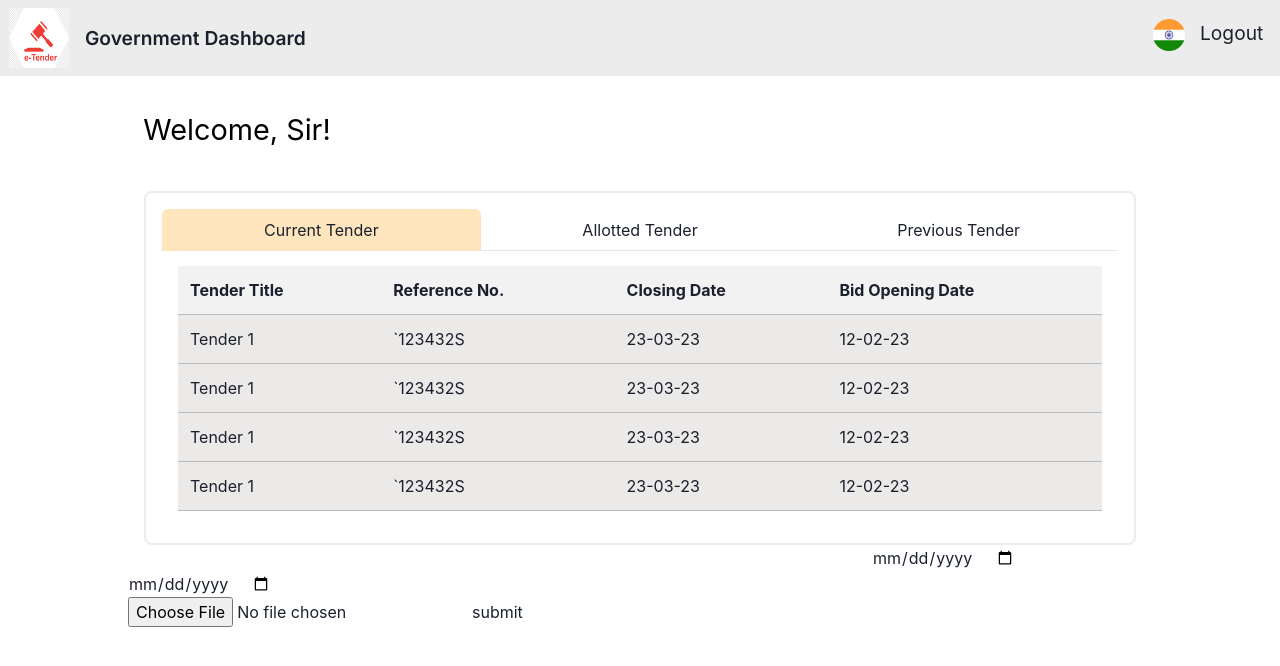
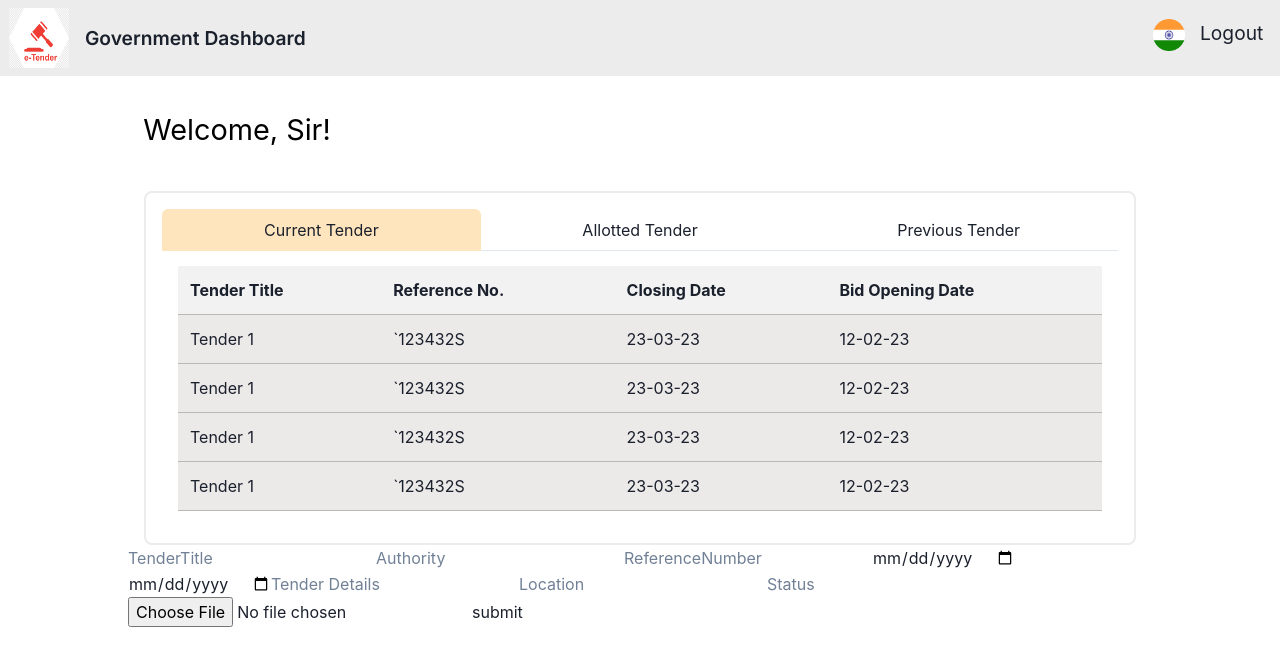
Before and after one commit to Abhiroop-Singh/Mini-Project, a React (Create React App) app in the folder client/: page /gov in a window 1280 px wide. Shown: the top 666 px of the page. Built offline with nearby package versions, Linux system fonts and the light colour scheme.

Commit message:
axios method

```diff
--- a/client/package.json
+++ b/client/package.json
@@ -11,6 +11,7 @@
     "@testing-library/react": "^13.4.0",
     "@testing-library/user-event": "^13.5.0",
     "@types/jquery": "^3.5.16",
+    "axios": "^1.4.0",
     "express": "^4.18.2",
     "framer-motion": "^10.9.1",
     "jquery": "^3.6.4",
--- a/client/src/components/GovDashboard/GovDashboard.jsx
+++ b/client/src/components/GovDashboard/GovDashboard.jsx
@@ -1,4 +1,5 @@
 import React,{useState} from "react";
+import axios from 'axios';
 import "./GovDashboard.css";
 import {
   Box,
@@ -22,6 +23,7 @@ const [bidClosingDate, setBidClosingDate] = useState("");
 const [tenderDetails, setTenderDetails] = useState("");
 const [location, setLocation] = useState("");
 const [status, setStatus] = useState("");
+const [pdfUpload,setPdfUpload] = useState("");
 
 
 const handleChange=(e)=>{
@@ -46,22 +48,20 @@ const handleChange=(e)=>{
   if(e.target.name==="status"){
     setStatus(e.target.value)
   }
+  if(e.target.name==="tenderDetails"){
+    setTenderDetails(e.target.value)
+  }
+}
 
-}
 const handleSubmit=async(e)=>{
   e.preventDefault();
-  console.log(bidOpeningDate)
+  const data = {tenderTitle,authority,referenceNumber,bidOpeningDate,bidClosingDate,
+  location,status,pdfUpload};
+
+  const res = await axios.post('/api/tender/uploadTender',data);
+
+  console.log(res);
 }
-
-
-
-
-
-
-
-
-
-
 
   return (
     <>
@@ -94,6 +94,7 @@ const handleSubmit=async(e)=>{
           </li>
         </ul>
       </nav>
+
       <div id="maingd">
         <div className="extradata">
           <h1>Welcome, Sir!</h1>
@@ -223,16 +224,18 @@ const handleSubmit=async(e)=>{
               </Tabs>
             </Box>
           </Container>
+
+
           <form action="">
-          <input type="text" name="tenderTitle" value={tenderTitle} onChange={handleChange}/>
-          <input type="text" name="authority" value={authority} onChange={handleChange}></input>
-          <input type="text" name="referenceNumber" value={referenceNumber} onChange={handleChange}/>
+          <input type="text" name="tenderTitle" value={tenderTitle} onChange={handleChange} placeholder="TenderTitle"/>
+          <input type="text" name="authority" value={authority} onChange={handleChange}placeholder="Authority"/>
+          <input type="text" name="referenceNumber" value={referenceNumber} onChange={handleChange} placeholder="ReferenceNumber"/>
           <input type="date" name="bidOpeningDate" value={bidOpeningDate} onChange={handleChange}/>
           <input type="date" name="bidClosingDate" value={bidClosingDate} onChange={handleChange}/>
-          <input type="text" name="tenderDetails" value={tenderDetails} onChange={handleChange}/>
-          <input type="text" name="location" value={location} onChange={handleChange}></input>
-          <input type="text" name="status" value={status} onChange={handleChange}/>
-          <input type="file" name="pdfUpload" ></input>
+          <input type="text" name="tenderDetails" value={tenderDetails} onChange={handleChange}placeholder="Tender Details"/>
+          <input type="text" name="location" value={location} onChange={handleChange} placeholder="Location"/>
+          <input type="text" name="status" value={status} onChange={handleChange} placeholder="Status"/>
+          <input type="file" name="pdfUpload" value={pdfUpload}></input>
           <button onClick={handleSubmit}>submit</button>
           </form>
         </div>
```
Also changed, not shown: 2 other files (tests, documents, lock files or other folders).
